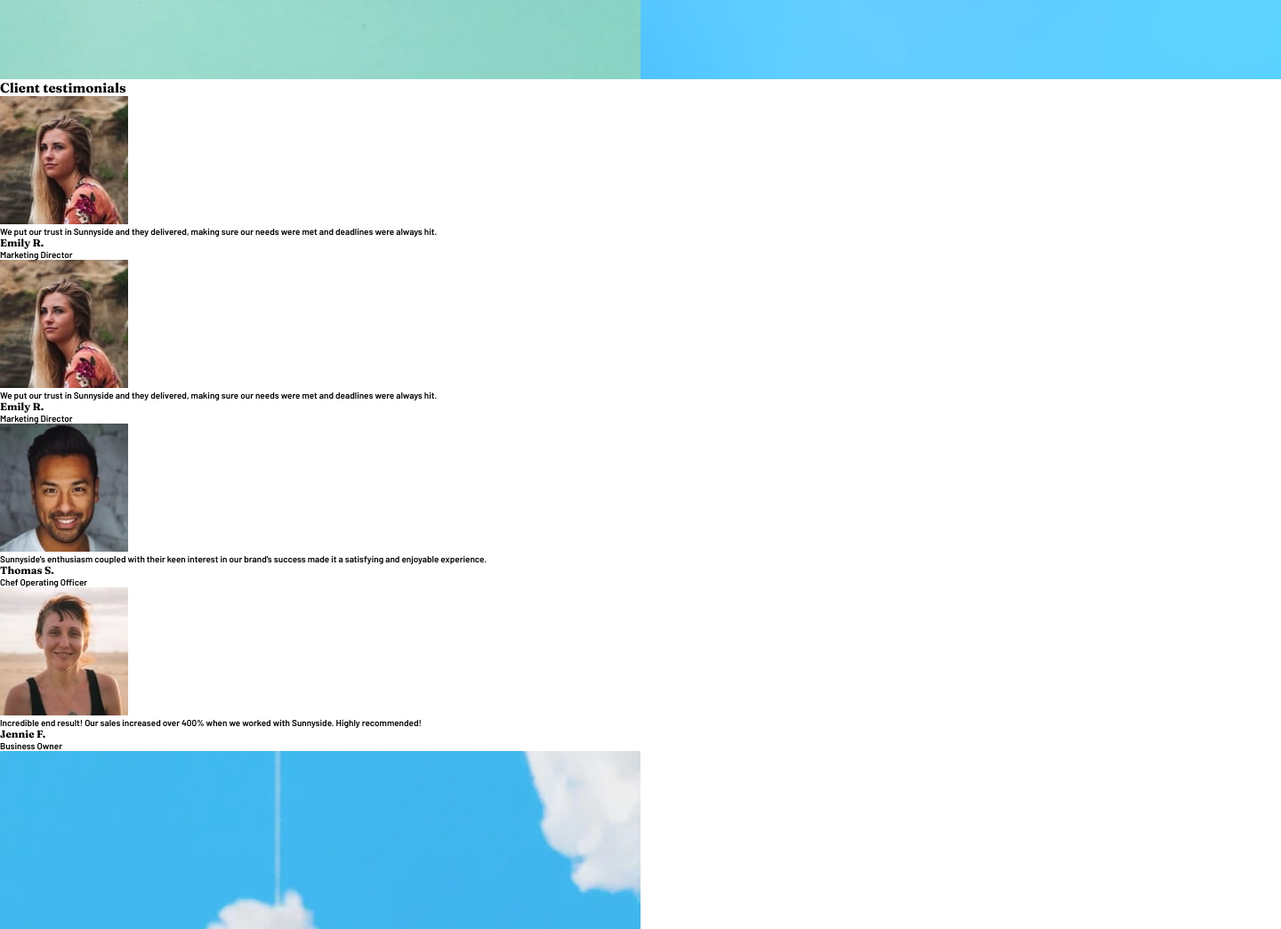
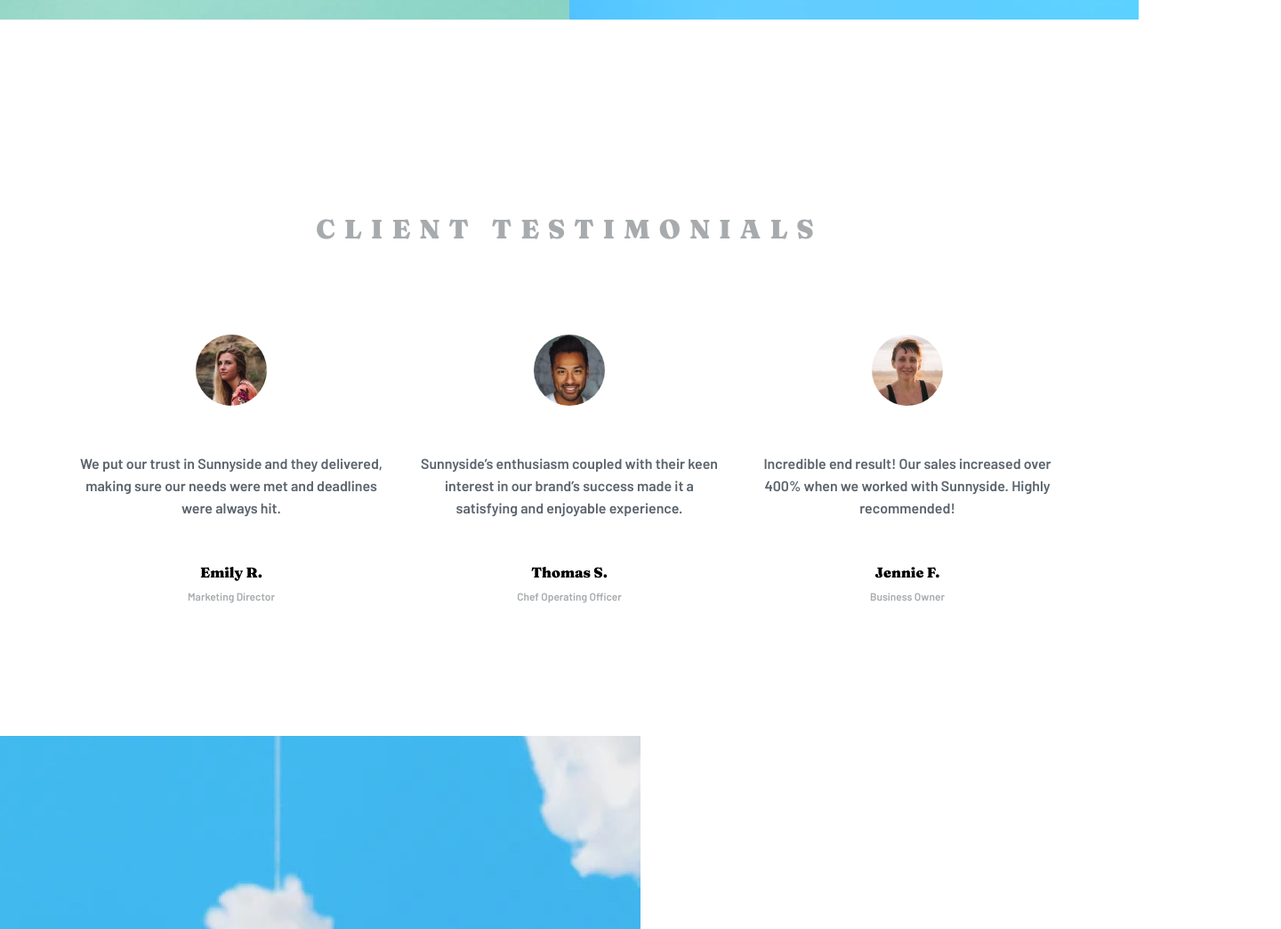
Before and after one commit to Bucha789/sunnyside-page, a plain HTML site: page index.html in a window 1280 px wide. Shown: the part 2511-3555 px from the top of the page at 89% size, 1440 px wide, since content can reach past the window. Drawn offline with Linux system fonts and the light colour scheme.

Commit message:
terminando la parte de los testimonios

```diff
--- a/index.html
+++ b/index.html
@@ -135,15 +135,6 @@
           <span>Marketing Director</span>
         </div>
         <div class="item">
-          <img src="./images/image-emily.jpg" alt="emily">
-          <p>
-            We put our trust in Sunnyside and they delivered, making sure our needs were met and deadlines were always
-            hit.
-          </p>
-          <h3>Emily R.</h3>
-          <span>Marketing Director</span>
-        </div>
-        <div class="item">
           <img src="./images/image-thomas.jpg" alt="Thomas">
           <p>
             Sunnyside’s enthusiasm coupled with their keen interest in our brand’s success made it a satisfying and
--- a/main.css
+++ b/main.css
@@ -156,6 +156,10 @@ header .menu-desktop .logo img {
 /* partes de los design */
 .main-graphic-design {
   position: relative;
+  overflow: hidden;
+}
+.main-graphic-design img {
+  width: 100%;
 }
 .main-graphic-design div {
   position: absolute;
@@ -177,3 +181,47 @@ header .menu-desktop .logo img {
 .main-graphic-design div p {
   font-size: 1.6rem;
 }
+/* testimonials section */
+.client-testimonials-container {
+  margin-top: 150px;
+  text-align: center;
+}
+.client-testimonials-container h2 {
+  font-size: 3rem;
+  letter-spacing: 10px;
+  text-transform: uppercase;
+  font-weight: 900;
+  color: var(--grayish-blue);
+}
+.client-testimonials-container .testimonials-flex {
+  margin-top: 100px;
+  display: flex;
+  align-items: center;
+  justify-content: center;
+  gap: 30px;
+  margin-bottom: 150px;
+}
+.client-testimonials-container .testimonials-flex .item {
+  width: 350px;
+}
+.client-testimonials-container .testimonials-flex .item img {
+  border-radius: 50%;
+  width: 80px;
+  margin-bottom: 50px;
+}
+.client-testimonials-container .testimonials-flex .item p {
+  font-size: 1.6rem;
+  line-height: 25px;
+  color: var(--very-dark-grayish-blue);
+  margin-bottom: 50px;
+}
+.client-testimonials-container .testimonials-flex .item h3 {
+  font-size: 1.6rem;
+  font-weight: 900;
+  margin-bottom: 10px;
+}
+.client-testimonials-container .testimonials-flex .item span {
+  color: var(--grayish-blue);
+  font-size: 1.2rem;
+}
+/* images section */
```
